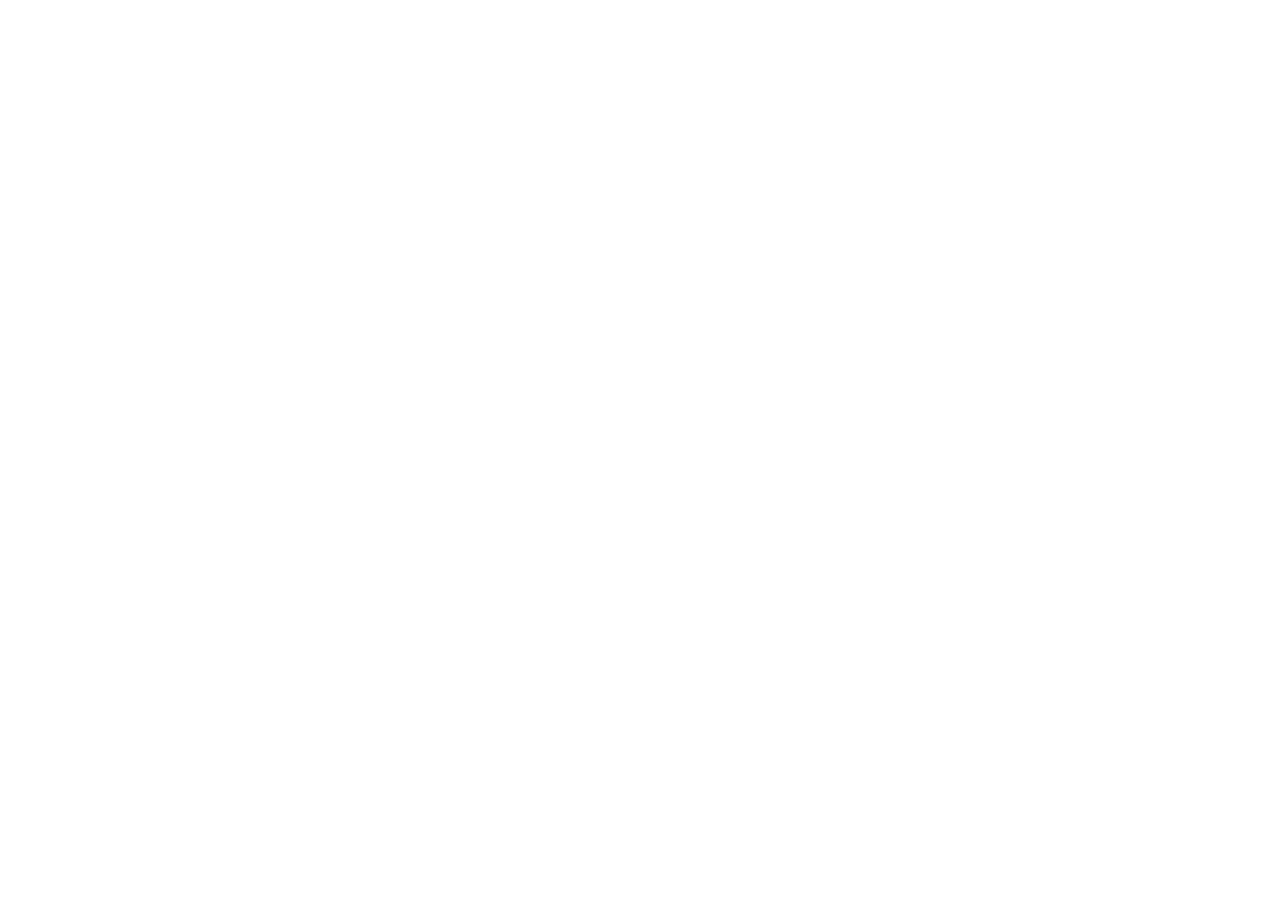
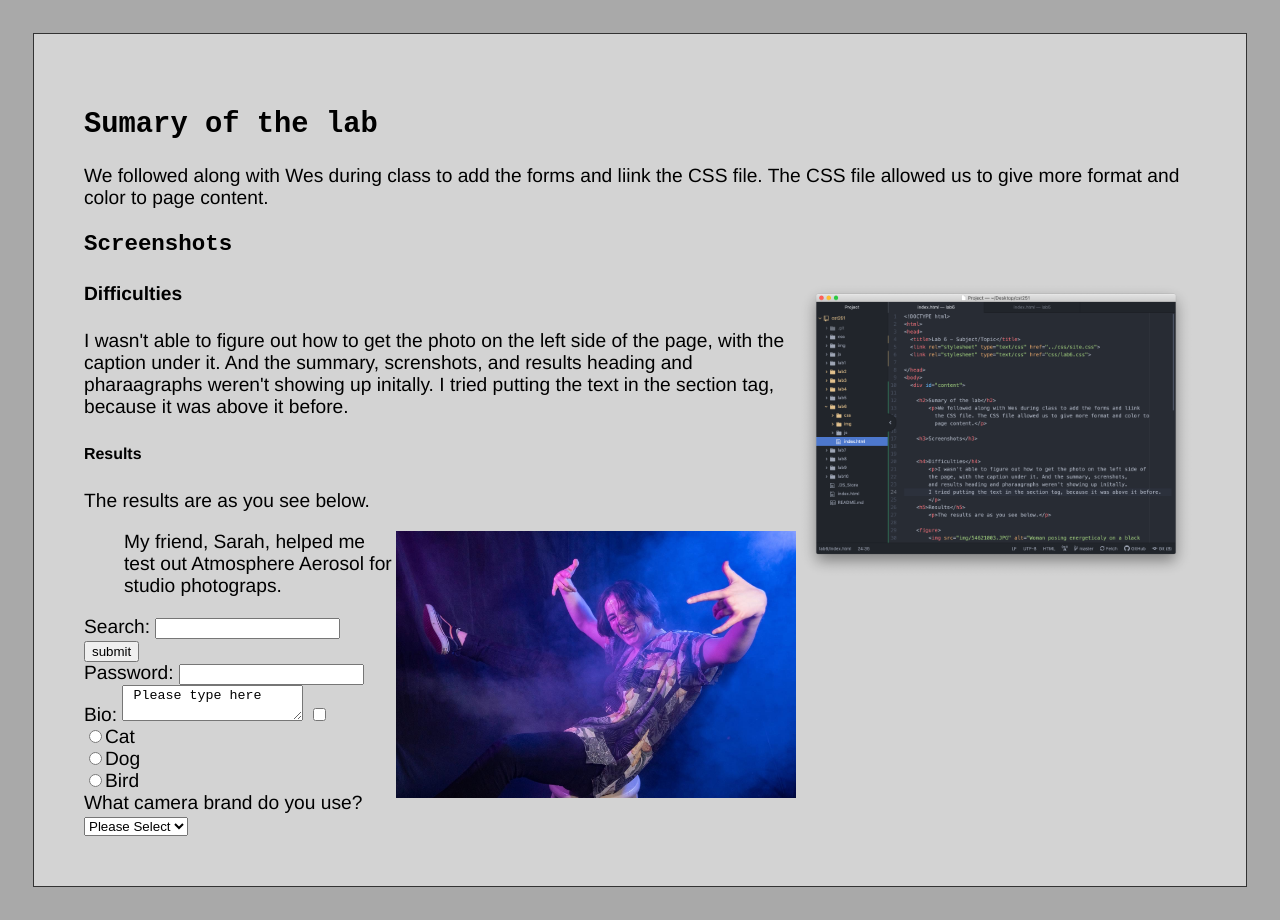
Before and after one commit to cvesey/cst251, a plain HTML site: page lab6/index.html in a window 1280 px wide. Before the commit the page ends 800 px from the top, so only its background shows below. Drawn offline with Linux system fonts and the light colour scheme.

Commit message:
added lab 6

```diff
--- /dev/null
+++ b/lab6/css/lab6.css
@@ -0,0 +1,32 @@
+body {
+    font-family: Helvetica, Verdana, Arial, "san serif";
+    background-color: darkgray;
+    padding: 25px;
+    font-size: 120%;
+}
+
+div#content {
+    padding: 50px;
+    background-color: lightgray;
+    border: solid 1px #333333;
+    min-height: 80vh;
+}
+
+h1, h2, h3 {
+    font-family: "Courier New", monospace;
+}
+
+img {
+    float: right;
+    width: 400px;
+    height: auto;
+}
+
+a {
+    text-decoration: none;
+    color: maroon;
+}
+a:hover {
+    text-decoration: underline;
+    text-decoration-style: wavy;
+}
--- a/lab6/index.html
+++ b/lab6/index.html
@@ -1,11 +1,64 @@
 <!DOCTYPE html>
 <html>
 <head>
-	<title>Lab X - Subject/Topic</title>
+	<title>Lab 6 - Subject/Topic</title>
 	<link rel="stylesheet" type="text/css" href="../css/site.css">
-	<link rel="stylesheet" type="text/css" href="css/lab.css">
+	<link rel="stylesheet" type="text/css" href="css/lab6.css">
+
 </head>
 <body>
+	<div id="content">
 
-</body>
+		<h2>Sumary of the lab</h2>
+				<p>We followed along with Wes during class to add the forms and liink
+					the CSS file. The CSS file allowed us to give more format and color to
+					page content.</p>
+
+		<h3>Screenshots</h3>
+
+			<img src="img/Screen Shot 2022-02-21 at 12.19.15 AM.png" alt="">
+
+		<h4>Difficulties</h4>
+				<p>I wasn't able to figure out how to get the photo on the left side of
+				the page, with the caption under it. And the summary, screnshots,
+				and results heading and pharaagraphs weren't showing up initally.
+				I tried putting the text in the section tag, because it was above it before.
+				</p>
+		<h5>Results</h5>
+				<p>The results are as you see below.</p>
+
+		<figure>
+				<img src="img/54621003.JPG" alt="Woman posing energeticaly on a black
+				background with blue and pink lighting." height="400"/>
+			 <figcaption> <p>My friend, Sarah, helped me test out Atmosphere Aerosol
+				 for studio photograps.</p> </figcaption>
+		</figure>
+
+		<form class="" action="http://google.com/search" method="get" target="_new">
+			<label>Search: <input type="text" name="q"/> </label> <br>
+			<label><input type="submit" value="submit"></label><br>
+			<label>Password: <input type="password" name="pw" value=""> </label><br>
+			<label> Bio: <textarea> Please type here</textarea>
+			</label>
+			<label><input type="checkbox" name="agree" value="yes"> </label><br>
+			<label><input type="radio" name="gender" value="cat">Cat </label><br>
+			<label><input type="radio" name="gender" value="dog">Dog </label><br>
+			<label><input type="radio" name="gender" value="bird">Bird </label><br>
+
+		<label>What camera brand do you use?
+			<select>
+				<option value="" disabled selected> Please Select</option>
+				<option value="" "Sony">Sony</option>
+				<option value="" "Canon">Canon</option> <br>
+
+		<link rel="stylesheet" href="css/index.css">
+
+				</section>
+				<option value=""></option>
+
+			</label>
+		</form>
+
+	</div>
+
 </html>
```
Also changed, not shown: lab2/index.html (+2 -0 lines), lab3/index.html (+2 -0 lines), lab4/index.html (+2 -0 lines), lab6/css/lab.css (deleted), lab6/img/54621003.JPG (added), lab6/img/Screen Shot 2022-02-21 at 12.19.15 AM.png (added), lab6/img/thing1.jpg (deleted).
